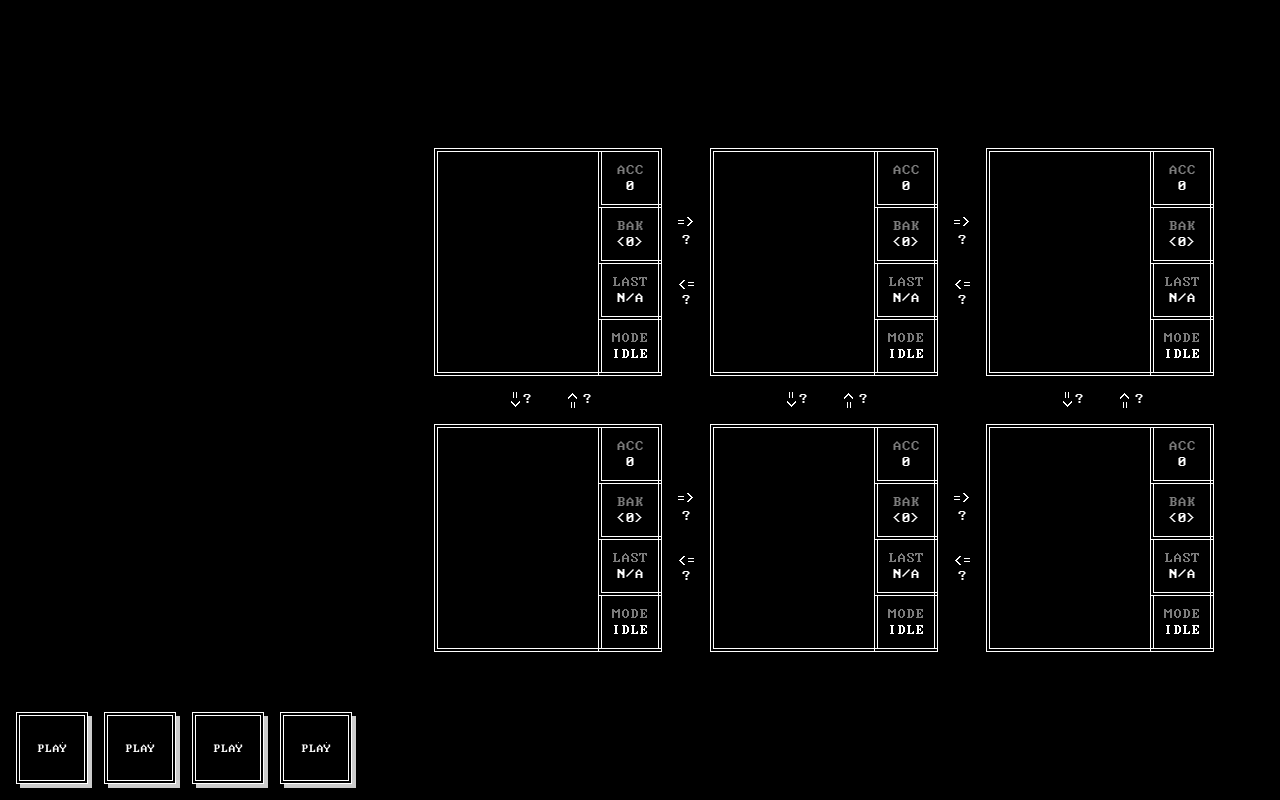
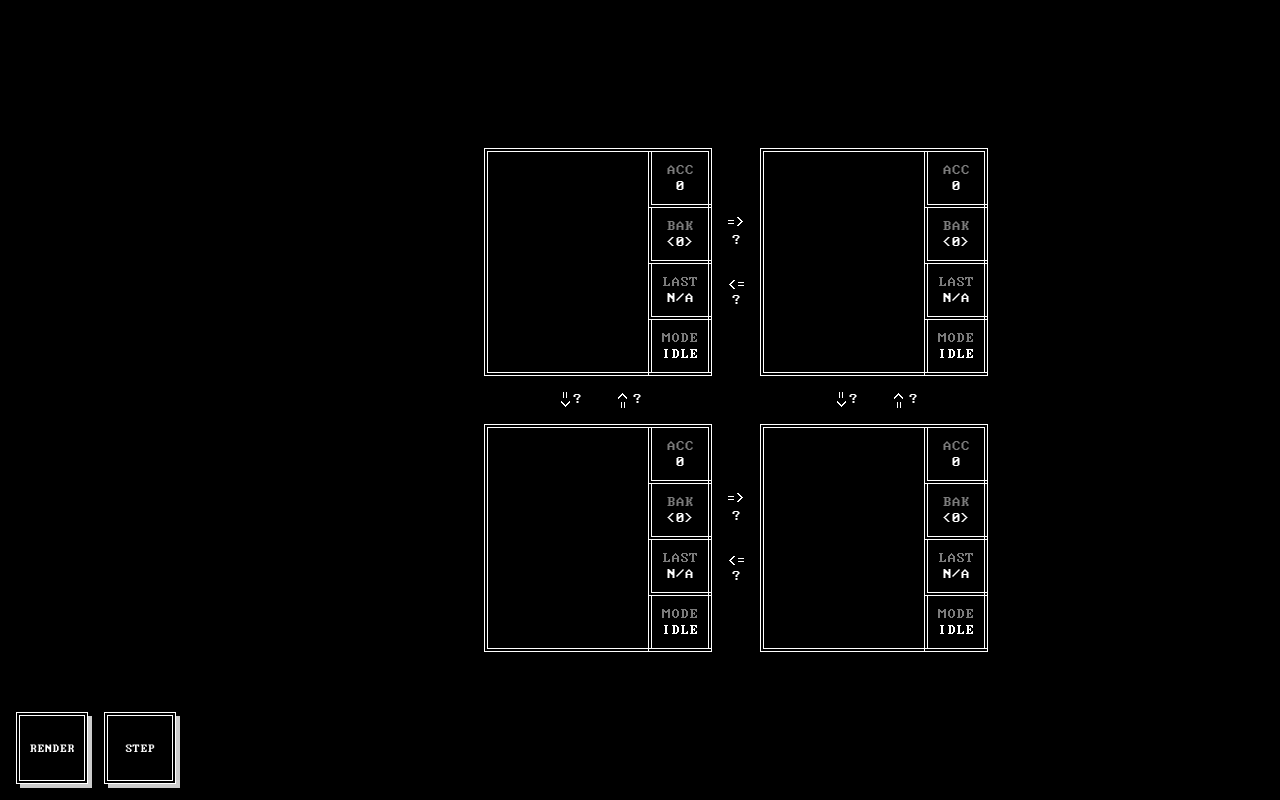
Before and after one commit to GilTeixeira/TIS-100-Emulator, a React (Create React App) app: page / in a window 1280 px wide. Built offline with nearby package versions, Linux system fonts and the light colour scheme.

Commit message:
Parse commands from ui and add step button

```diff
--- a/src/App.tsx
+++ b/src/App.tsx
@@ -1,19 +1,52 @@
 import React from "react";
 import "./style/App.css";
+
 import { Tis100 } from "./logic/tis_100";
+
 import NodeGrid from "./components/NodeGrid";
 import ControlPanel from "./components/ControlPanel";
+import { Status } from "./logic/macros";
 
-class App extends React.Component {
+type onClick = (event: React.MouseEvent<HTMLButtonElement, MouseEvent>) => void;
+
+type AppState = {
+  tis_100: Tis100;
+};
+
+type AppProps = {};
+
+class App extends React.Component<AppProps, AppState> {
+  constructor(props) {
+    super(props);
+    this.state = {
+      tis_100: new Tis100(2, 2)
+    };
+  }
+
   render() {
-    const tis_100 = new Tis100(3, 2);
+    return (
+      <div className="app">
+        <ControlPanel
+          onPlayClicked={this.testClick.bind(this)}
+          onStepClicked={this.step.bind(this)}
+        />
+        <NodeGrid grid={this.state.tis_100.getGrid()} />
+      </div>
+    );
+  }
 
-    return (
-    <div className="app">
-      <ControlPanel />
-      <NodeGrid grid={tis_100.getGrid()} />
-    </div>
-    );
+  refreshRender() {
+    this.setState(state => state);
+  }
+
+  testClick() {
+    this.state.tis_100.getGrid()[0][0].setState(Status.READ);
+    this.setState(state => state);
+  }
+
+  step() {
+    this.state.tis_100.step();
+    this.refreshRender();
   }
 }
 
--- a/src/components/Button.tsx
+++ b/src/components/Button.tsx
@@ -1,15 +1,19 @@
 import React from "react";
 import "../style/App.css";
 
+type onClick = (event: React.MouseEvent<HTMLButtonElement, MouseEvent>) => void;
+
 type ButtonProps = {
+  name: string;
+  onClick: onClick;
 };
 
 class Button extends React.Component<ButtonProps> {
   render() {
     return (
-      <button>
-        <img></img>
-        {"Play"}
+      <button onClick={this.props.onClick}>
+        <img/>
+        {this.props.name}
       </button>
     );
   }
--- a/src/components/ControlPanel.tsx
+++ b/src/components/ControlPanel.tsx
@@ -1,8 +1,13 @@
 import React from "react";
 import "../style/App.css";
+
 import Button from "./Button";
 
+type onClick = (event: React.MouseEvent<HTMLButtonElement, MouseEvent>) => void;
+
 type ControlPanelProps = {
+  onPlayClicked: onClick;
+  onStepClicked: onClick;
 };
 
 class ControlPanel extends React.Component<ControlPanelProps> {
@@ -11,10 +16,8 @@ class ControlPanel extends React.Component<ControlPanelProps> {
       <div className="controlPanel">
         <div style={{flex: 1}}></div>
         <div className="buttons">
-          <Button />
-          <Button />
-          <Button />
-          <Button />
+          <Button name="render" onClick={this.props.onPlayClicked} />
+          <Button name="step" onClick={this.props.onStepClicked} />
         </div>
       </div>
     );
--- a/src/components/Node.tsx
+++ b/src/components/Node.tsx
@@ -14,6 +14,8 @@ type NodeProps = {
 };
 
 class Node extends React.Component<NodeProps> {
+  private nodeInputs: NodeInputs;
+
   render() {
     const ports = this.props.node.getSrcPorts().reduce((ports, port, i) => {
       if (!(port instanceof NullPort))
@@ -30,13 +32,14 @@ class Node extends React.Component<NodeProps> {
 
     return (
       <div className="node" key={this.props.node.getID()}>
-        <NodeInputs />
+        <NodeInputs
+          instructions={this.props.node.getInstructions()}
+          updateInstructions={this.updateInstructions.bind(this)}
+          ref={ref => (this.nodeInputs = ref)}
+        />
         <div className="info">
           <NodeDisplay tooltip="ACC" value={this.props.node.getACC()} />
-          <NodeDisplay
-            tooltip="BAK"
-            value={"<" + this.props.node.getBAK() + ">"}
-          />
+          <NodeDisplay tooltip="BAK" value={`<${this.props.node.getBAK()}>`} />
           <NodeDisplay tooltip="LAST" value="N/A" />
           <NodeDisplay tooltip="MODE" value={this.props.node.getState()} />
         </div>
@@ -44,6 +47,10 @@ class Node extends React.Component<NodeProps> {
       </div>
     );
   }
+
+  updateInstructions() {
+    this.props.node.setInstructions(this.nodeInputs.getValue());
+  }
 }
 
 export default Node;
--- a/src/components/NodeInputs.tsx
+++ b/src/components/NodeInputs.tsx
@@ -1,30 +1,62 @@
 import React from "react";
 import "../style/App.css";
 
-type NodeInputsProps = {};
+type NodeInputsProps = {
+  instructions: string;
+  updateInstructions: () => void;
+};
 
 class NodeInputs extends React.Component<NodeInputsProps> {
   private inputs: HTMLInputElement[] = [];
 
+  private parseInstructions() : string[] {
+    if(this.props.instructions == null)
+      return [];
+
+    return this.props.instructions.split("\n");
+  }
+
   componentDidMount() {
     this.inputs.forEach((input, i) => {
       input.addEventListener("keydown", event => {
-        if (event.key === "ArrowUp") {
+        if (event.key === "ArrowUp")
           this.inputs[i - 1 >= 0 ? i - 1 : this.inputs.length - 1].focus();
-        }
 
-        if (event.key === "ArrowDown") {
+        if (event.key === "ArrowDown")
           this.inputs[i + 1 < this.inputs.length ? i + 1 : 0].focus();
-        }
       });
+
+      input.addEventListener("focusout", _ => {
+        this.props.updateInstructions();
+      })
     });
+
+  }
+
+  componentDidUpdate() {
+    let instructions : string[] = this.parseInstructions()
+
+    this.inputs.forEach((input, i) => {
+      input.value = this.props.instructions == null ? "" : instructions[i];
+    });
+  }
+
+  getValue() : string {
+    return this.inputs.reduce((string, input) => {
+      return string += input.value.toUpperCase() + "\n";
+    }, "")
   }
 
   render() {
     let inputs: JSX.Element[] = [];
     for (let i: number = 0; i < 13; i++)
       inputs.push(
-        <input key={i} maxLength={16} type="text" ref={ref => this.inputs.push(ref)} />
+        <input
+          key={i}
+          maxLength={16}
+          type="text"
+          ref={ref => this.inputs[i] = ref}
+        />
       );
 
     return <div className="editor">{inputs}</div>;
--- a/src/logic/node.ts
+++ b/src/logic/node.ts
@@ -10,11 +10,12 @@ export class BasicExecutionNode {
   private BAK: number = 0;
   private dstPorts: Port[];
   private srcPorts: Port[];
-  private commands: Command[];
+  private commands: Command[] = [];
+  private instructions: string;
   private index: number = 0;
   public state: Status = Status.IDLE;
 
-  constructor(instructions: string) {
+  constructor() {
     this.id = BasicExecutionNode._id++;
 
     this.dstPorts = [
@@ -29,7 +30,6 @@ export class BasicExecutionNode {
       new NullPort(),
       new NullPort()
     ];
-    this.parseInstructions(instructions);
   }
 
   getNumberLines(): number {
@@ -80,7 +80,7 @@ export class BasicExecutionNode {
   }
 
   incIndex() {
-    this.index++;
+    if (++this.index >= this.commands.length) this.index = 0;
   }
 
   setState(newState: Status) {
@@ -99,6 +99,15 @@ export class BasicExecutionNode {
     this.srcPorts[direction] = srcPort;
   }
 
+  setInstructions(instructions: string) {
+    this.instructions = instructions;
+    this.parseInstructions();
+  }
+
+  getInstructions(): string {
+    return this.instructions;
+  }
+
   pushNumber(direction: Directions, n: number): void {
     this.dstPorts[direction].setValue(n);
   }
@@ -112,14 +121,24 @@ export class BasicExecutionNode {
   }
 
   executeRead() {
+    if (this.commands.length === 0) return;
+
     this.commands[this.index].executeRead();
   }
 
   executeWrite() {
+    if (this.commands.length === 0) return;
+
     this.commands[this.index].executeWrite();
   }
 
-  parseInstructions(instructions: string): void {
-    this.commands = new CommandParser(instructions, this).parseProgram()
+  parseInstructions(): void {
+    this.commands = new CommandParser(this.instructions, this).parseProgram();
+    this.resetNode();
+  }
+
+  resetNode(): void {
+    this.index = 0;
+    this.state = Status.IDLE;
   }
 }
--- a/src/logic/node_factory.ts
+++ b/src/logic/node_factory.ts
@@ -9,7 +9,7 @@ export abstract class NodeFactory {
     for (let i = 0; i < y; i++) {
       nodeGrid[i] = [];
       for (let j = 0; j < x; j++) {
-        nodeGrid[i][j] = new BasicExecutionNode("");
+        nodeGrid[i][j] = new BasicExecutionNode();
       }
     }
 
```
